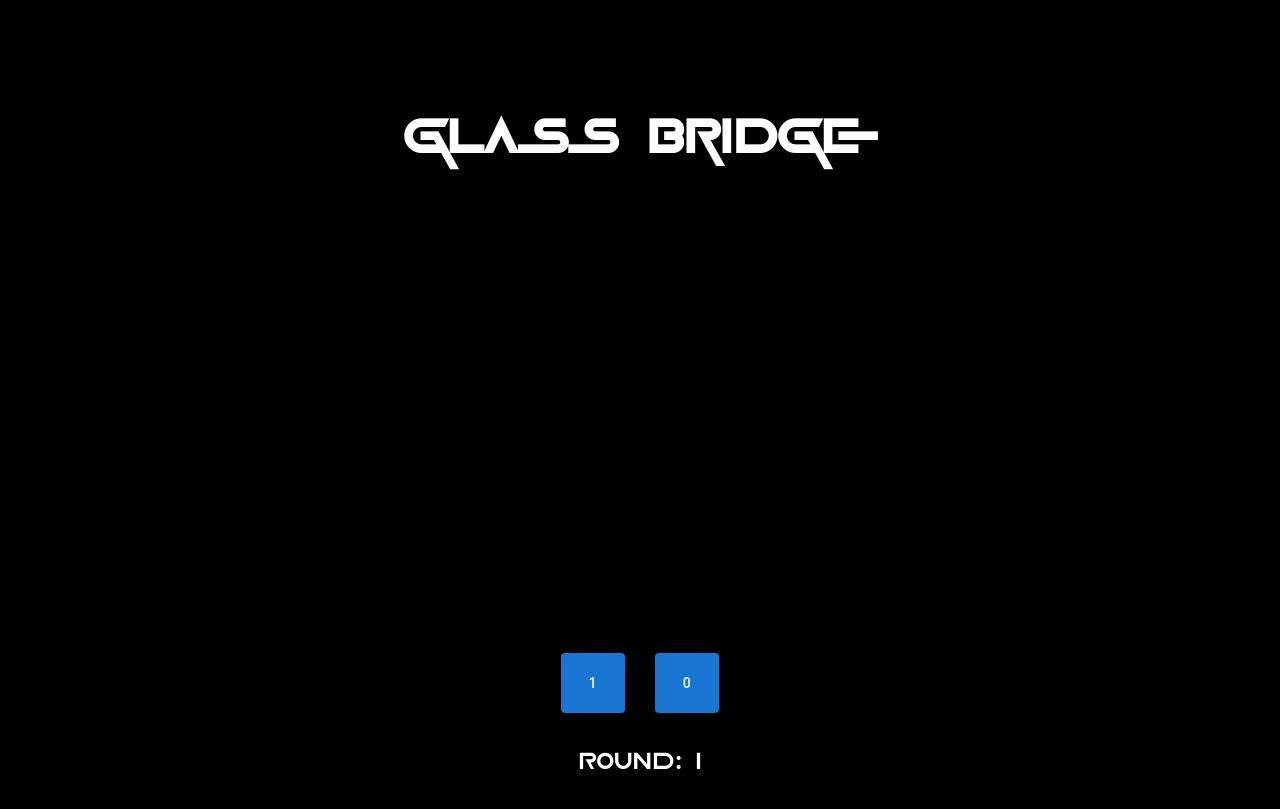
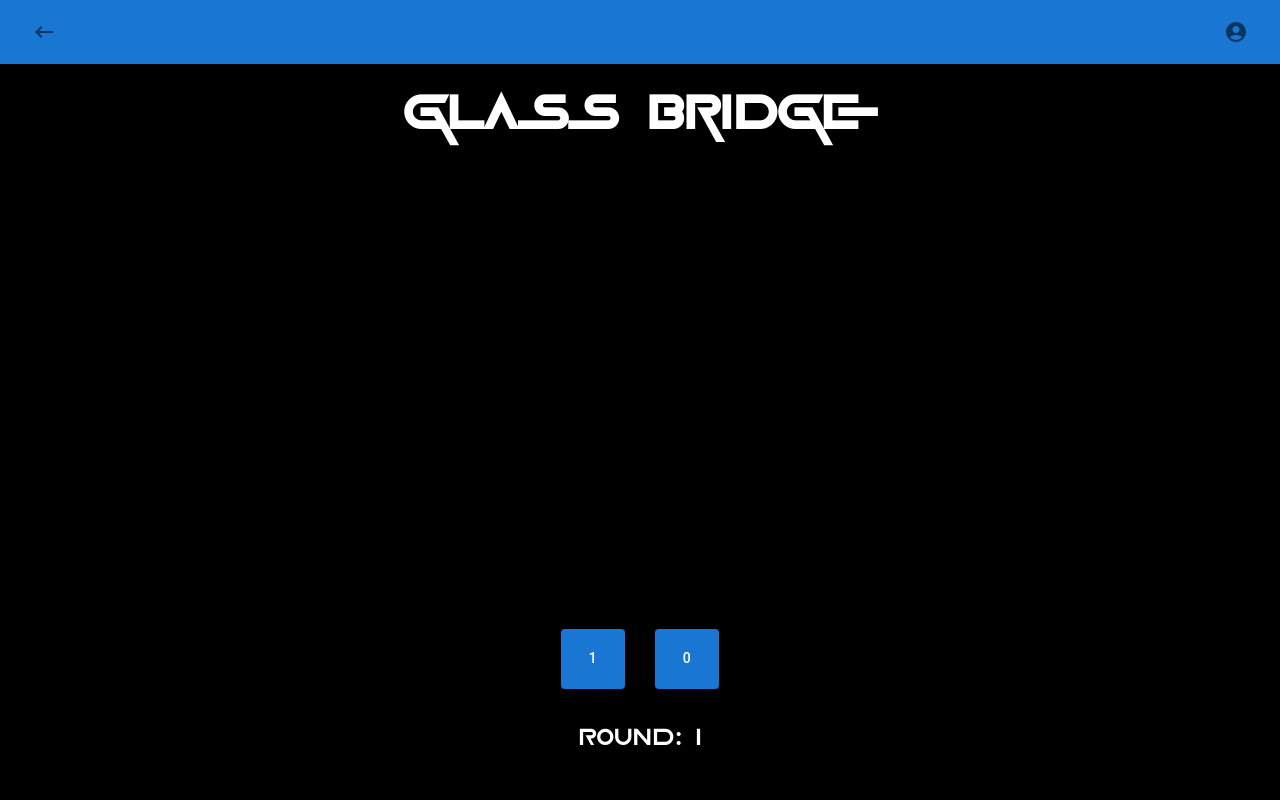
Before and after one commit to Software-Squids/Glass-Bridge-Memory-Game, a React (Create React App) app: page /Play in a window 1280 px wide. Built offline with nearby package versions, Linux system fonts and the light colour scheme.

Commit message:
Transparent Navbar for back/user buttons

```diff
--- a/src/components/BackArrow.jsx
+++ b/src/components/TransparentAppBar/BackArrow.jsx
@@ -1,5 +1,5 @@
 import React from 'react';
-import { BiArrowBack } from 'react-icons/bi';
+import { MdKeyboardBackspace } from 'react-icons/md';
 import { useHistory } from 'react-router-dom';
 import styled from 'styled-components';
 import IconButton from "@mui/material/IconButton";
@@ -8,10 +8,10 @@ import IconButton from "@mui/material/IconButton";
 const StyledArrow = styled(IconButton)`
   color: #DF245C;
 
-  position: absolute;
+  /*position: absolute;
   right: 100%;
   bottom: 75%;
-  font-size: 2vw;
+  font-size: 2vw;*/
 `;
 
 
@@ -20,7 +20,7 @@ function BackArrow() {
 
   return (
       <StyledArrow className="back" onClick={() => history.goBack()}>
-          <BiArrowBack />
+          <MdKeyboardBackspace />
       </StyledArrow>
   );
 }
--- /dev/null
+++ b/src/components/TransparentAppBar/TransparentAppBar.jsx
@@ -0,0 +1,31 @@
+import React from 'react';
+import styled from 'styled-components';
+import { AppBar, Box, Toolbar } from '@mui/material';
+
+import { BackArrow, UserButton } from '..';
+
+
+const StyledAppBar = styled(AppBar)`
+  background-color: transparent;
+  position: sticky;
+`
+
+const StyledBox = styled(Box)`
+  display: flex;
+  flex-grow: 1;
+`
+
+
+function TransparentAppBar(props) {
+  return (
+    <StyledAppBar>
+      <Toolbar>
+        <StyledBox>
+          {!props.home && <BackArrow />}
+        </StyledBox>
+        <UserButton />
+      </Toolbar>
+    </StyledAppBar>
+  )
+}
+export {TransparentAppBar};
--- /dev/null
+++ b/src/components/TransparentAppBar/UserButton.jsx
@@ -0,0 +1,19 @@
+import React from 'react';
+import { MdAccountCircle } from 'react-icons/md';
+import styled from 'styled-components';
+import IconButton from '@mui/material/IconButton';
+
+
+const StyledUser = styled(IconButton)`
+  color: #DF245C;
+`;
+
+
+function UserButton() {
+  return (
+    <StyledUser>
+      <MdAccountCircle />
+    </StyledUser>
+  )
+}
+export { UserButton };
--- /dev/null
+++ b/src/components/TransparentAppBar/index.js
@@ -0,0 +1,6 @@
+import { TransparentAppBar } from './TransparentAppBar';
+import { BackArrow } from './BackArrow';
+import { UserButton } from './UserButton';
+
+
+export { TransparentAppBar, BackArrow, UserButton };
--- a/src/components/index.js
+++ b/src/components/index.js
@@ -1,4 +1,5 @@
-import { BackArrow } from './BackArrow';
+import { BackArrow, TransparentAppBar, UserButton } from './TransparentAppBar';
 import { SquidText } from './SquidText';
 
-export { BackArrow, SquidText };
+
+export { BackArrow, SquidText, TransparentAppBar, UserButton };
--- a/src/pages/GlassBridge/GamePage.jsx
+++ b/src/pages/GlassBridge/GamePage.jsx
@@ -3,7 +3,7 @@ import { useRecoilValue } from 'recoil';
 import styled from 'styled-components';
 
 import Bridge from './Bridge'
-import { BackArrow, SquidText } from '../../components';
+import { TransparentAppBar, SquidText } from '../../components';
 import { rows, cols, round, board } from '../../states';
 
 
@@ -19,7 +19,7 @@ function GamePage() {
   return (
     <StyledGame key={useRecoilValue(board)}>
       <StyledBox>
-        <BackArrow />
+        <TransparentAppBar />
         <h1><SquidText>glass bridge</SquidText></h1>
       </StyledBox>
       <Bridge rows={useRecoilValue(rows) + (useRecoilValue(round) - 1)}
--- a/src/pages/Help/HelpPage.jsx
+++ b/src/pages/Help/HelpPage.jsx
@@ -1,6 +1,6 @@
 import React from 'react';
 import '../../App.css';
-import { BackArrow, SquidText } from '../../components';
+import { TransparentAppBar, SquidText } from '../../components';
 import styled from 'styled-components';
 
 import line from '../../images/pinkLine1.jpg'
@@ -157,9 +157,12 @@ left: 10%;
 function HelpPage() {
     return (
         <>
-        <BackArrowPos>
+        {/* replacing BackArrowPos to test TransparentAppBar -Hans*/}
+        {/*<BackArrowPos>
             <BackArrow />
-        </BackArrowPos>
+        </BackArrowPos>*/}
+        <TransparentAppBar />
+
         <Line2>
             <img src={line} alt="lines"/>
         </Line2>
--- a/src/pages/Home/Home.jsx
+++ b/src/pages/Home/Home.jsx
@@ -4,6 +4,7 @@ import styled from 'styled-components';
 import Button from '@mui/material/Button';
 
 import { SquidText } from '../../components';
+import { TransparentAppBar } from '../../components';
 
 const StyledHome = styled.div`
   a, button {
@@ -19,6 +20,7 @@ const StyledHome = styled.div`
 function Home() {
   return (
     <StyledHome>
+      <TransparentAppBar home/>
       <h1><SquidText>glass bridge</SquidText></h1>
       <Link to="/Play"><Button><SquidText>new game</SquidText></Button></Link>
       <Link to="/Scores"><Button><SquidText>high scores</SquidText></Button></Link>
```
